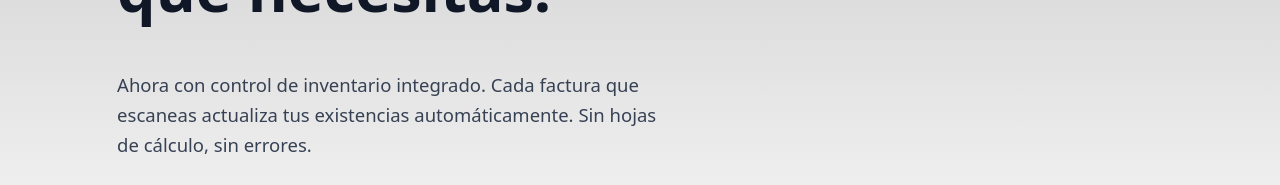
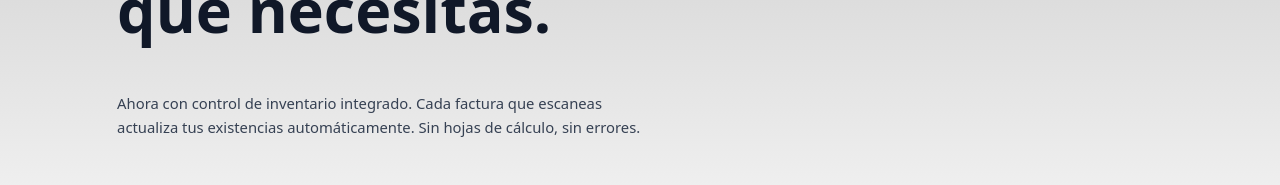
Before and after one commit to rplushn/manu-design-2, a Next.js app: page / in a window 1280 px wide. Shown: the part 443-628 px from the top of the page. Built offline with nearby package versions, Linux system fonts and the light colour scheme.

Commit message:
Actualización de diseño y mejoras

```diff
--- a/components/Hero91.tsx
+++ b/components/Hero91.tsx
@@ -41,7 +41,7 @@ const Hero91 = ({ className }: Hero91Props) => {
           initial={{ opacity: 0, y: 20 }}
           animate={{ opacity: 1, y: 0 }}
           transition={{ duration: 0.6, delay: 0.2 }}
-          className="my-8 text-gray-700 md:text-xl font-light leading-relaxed"
+          className="my-8 text-gray-700 md:text-base font-light leading-relaxed"
         >
           Ahora con control de inventario integrado. Cada factura que escaneas actualiza tus existencias automáticamente. Sin hojas de cálculo, sin errores.
         </motion.p>
```
